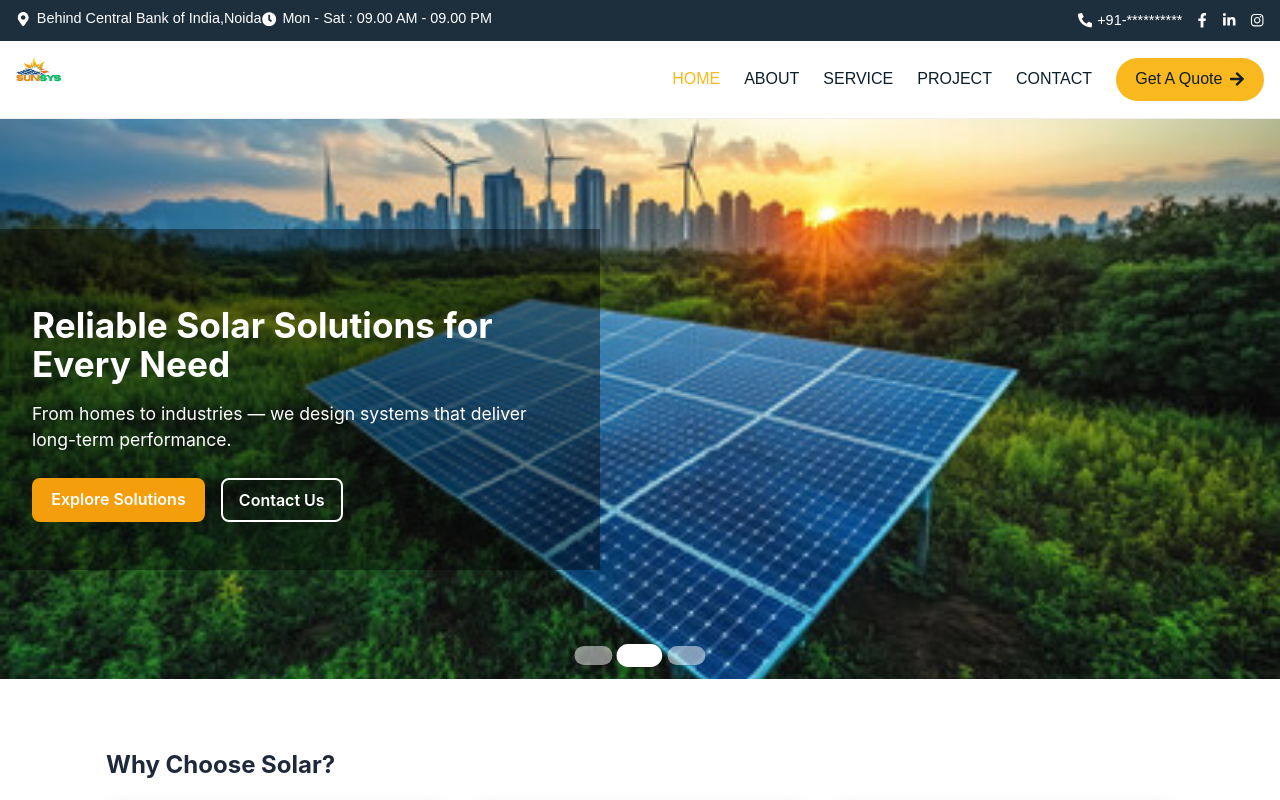
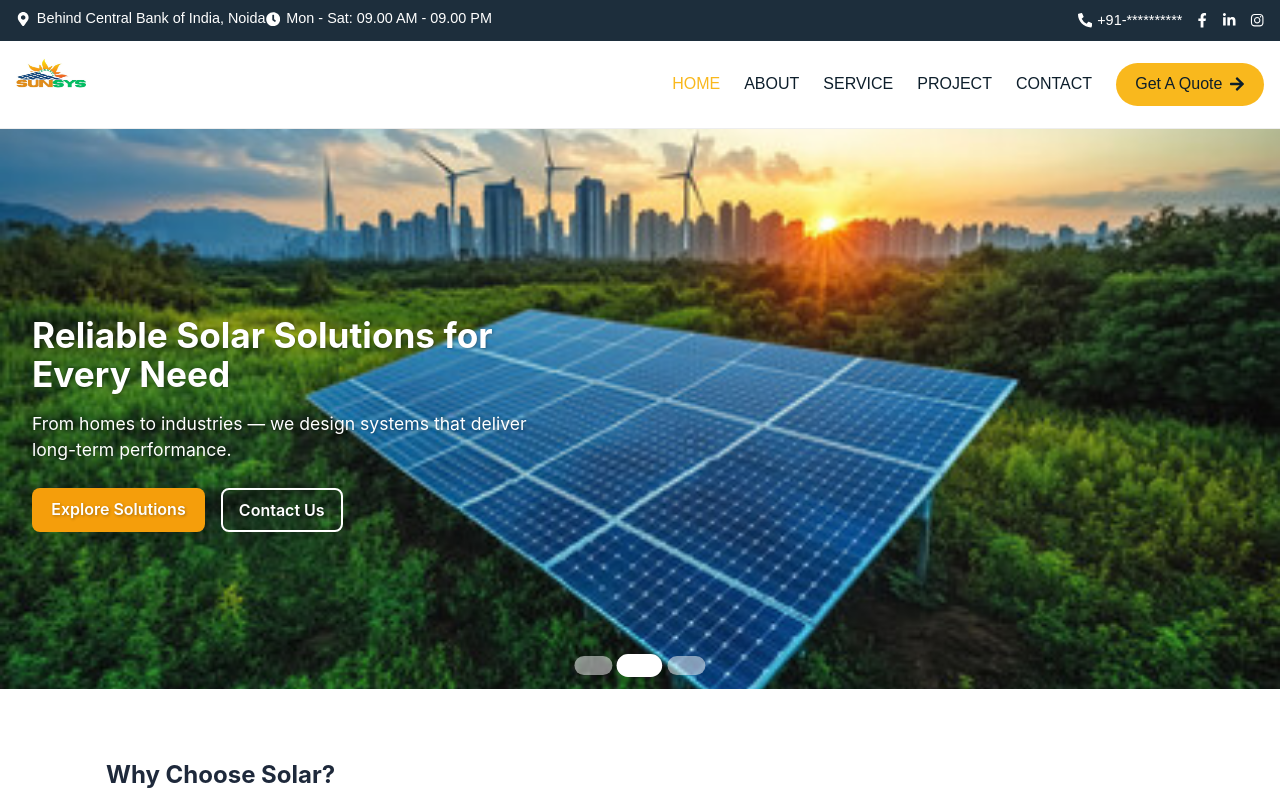
Before and after one commit to alokkumar59/sunsysglobal, a React (Vite) app: page / in a window 1280 px wide. Shown: the top 800 px of the page. Built offline with nearby package versions, Linux system fonts and the light colour scheme.

Commit message:
Page section

```diff
--- a/src/component/Header.jsx
+++ b/src/component/Header.jsx
@@ -21,53 +21,31 @@ const Header = () => {
       {/* Top Bar */}
       <div className={styles.topBar}>
         <div className={styles.topLeft}>
-          <span><FaMapMarkerAlt /> Behind Central Bank of India,Noida   </span>
-          <span><FaClock />    Mon - Sat : 09.00 AM - 09.00 PM</span>
+          <span><FaMapMarkerAlt /> Behind Central Bank of India, Noida</span>
+          <span><FaClock /> Mon - Sat: 09.00 AM - 09.00 PM</span>
         </div>
         <div className={styles.topRight}>
-      {/* Phone Number */}
           <a href="tel:+91**********" className={styles.link}>
             <FaPhoneAlt /> +91-**********
           </a>
-
-      {/* Facebook */}
-      <a
-        href="https://www.facebook.com"
-        target="_blank"
-        rel="noopener noreferrer"
-        className={styles.icon}
-      >
+          <a href="https://www.facebook.com" target="_blank" rel="noopener noreferrer" className={styles.icon}>
             <FaFacebookF />
           </a>
-
-      {/* LinkedIn */}
-      <a
-        href="https://www.linkedin.com/in/yourprofile"
-        target="_blank"
-        rel="noopener noreferrer"
-        className={styles.icon}
-      >
+          <a href="https://www.linkedin.com/in/yourprofile" target="_blank" rel="noopener noreferrer" className={styles.icon}>
             <FaLinkedinIn />
           </a>
-
-      {/* Instagram */}
-      <a
-        href="https://www.instagram.com/yourprofile"
-        target="_blank"
-        rel="noopener noreferrer"
-        className={styles.icon}
-      >
+          <a href="https://www.instagram.com/yourprofile" target="_blank" rel="noopener noreferrer" className={styles.icon}>
             <FaInstagram />
           </a>
         </div>
       </div>
 
       {/* Navbar */}
-
-<      div className={styles.navbar}>
+      <div className={styles.navbar}>
         <div className={styles.logo}>
           <Link to="/"><img src="/assets/logo.jpg" alt="logo" /></Link>
         </div>
+
         {/* Hamburger */}
         <div className={styles.hamburger} onClick={toggleMenu}>
           <FaEllipsisV />
--- a/src/component/Header.module.css
+++ b/src/component/Header.module.css
@@ -65,15 +65,10 @@
 }
 
 .logo img {
-  width: 45px;
-  height: 45px;
+  width: 70px;
+  height: 55px;
 }
 
-.logo span {
-  font-size: 1.5rem;
-  font-weight: 600;
-  color: #0d1e2b;
-}
 
 /* Nav Links */
 .navLinks {
--- a/src/pages/Home.jsx
+++ b/src/pages/Home.jsx
@@ -1,4 +1,6 @@
 import React, { useState, useEffect } from "react";
+import { Link } from "react-router-dom"; // make sure Link is imported
+
 import styles from "./Home.module.css";
 
 
@@ -64,8 +66,8 @@ const Home = () => {
               <p className={styles.subtitle}>{slide.subtitle}</p>
               <div className={styles.ctaGroup}>
                 <a href="#services" className={styles.btnPrimary}>Explore Solutions</a>
-                <a href="#contact" className={styles.btnGhost}>Contact Us</a>
-              </div>
+                <Link to="/contact" className={styles.btnGhost}>Contact Us</Link>
+                </div>
             </div>
           </div>
         ))}
--- a/src/pages/Home.module.css
+++ b/src/pages/Home.module.css
@@ -10,7 +10,6 @@
   color: var(--dark);
   background: var(--bg);
 }
-
 
 .hero {
   position: relative;
@@ -38,11 +37,13 @@
   position: relative;
 }
 
+/* Removed black overlay behind text */
 .overlay {
-  background: rgba(0,0,0,0.4);
+  background: transparent;
   padding: 3rem 2rem;
   color: white;
   max-width: 600px;
+  text-shadow: 1px 1px 3px rgba(0,0,0,0.3); /* subtle shadow for readability */
 }
 
 .title {
```
Lines whose indentation alone changed are shown as unchanged.
